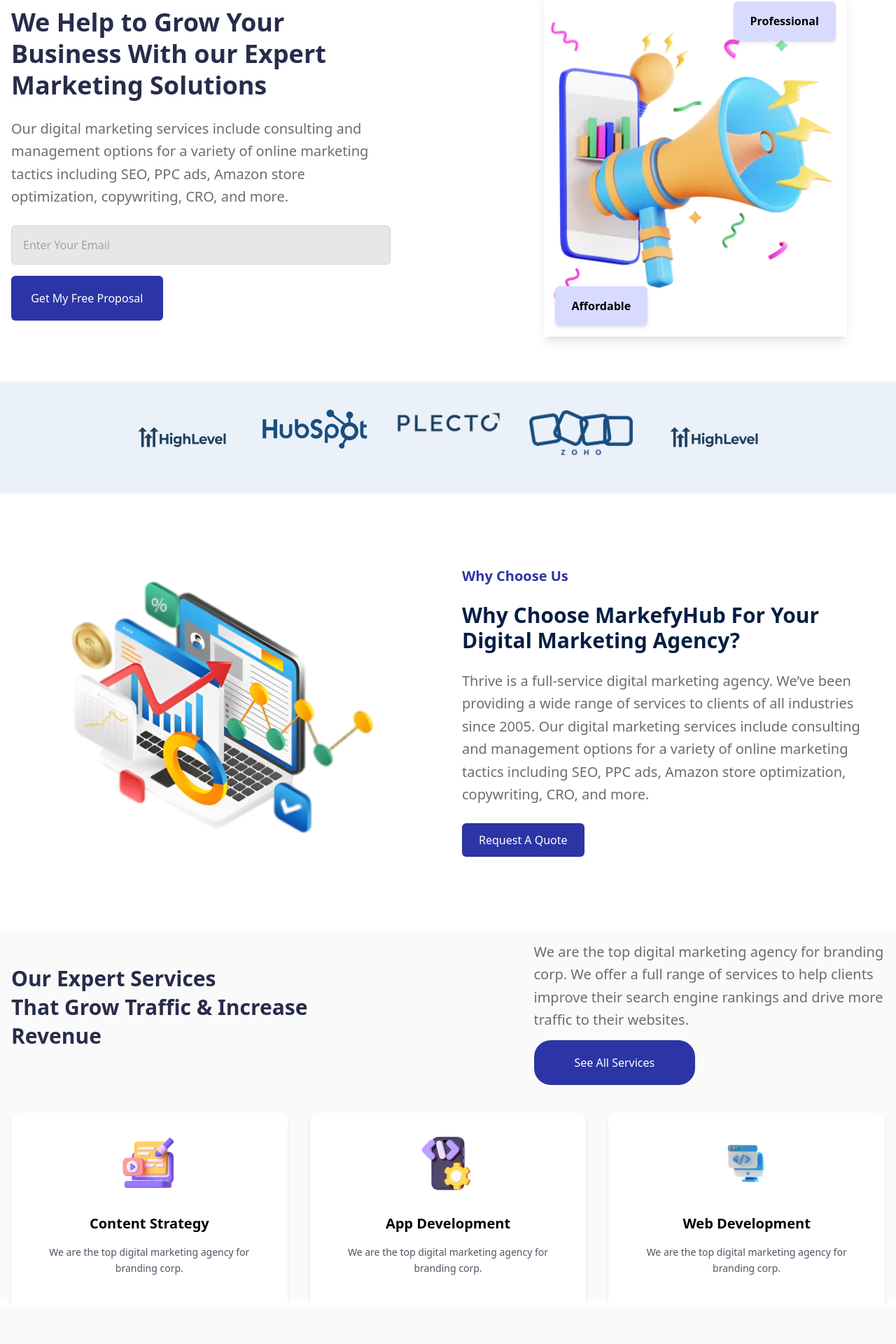
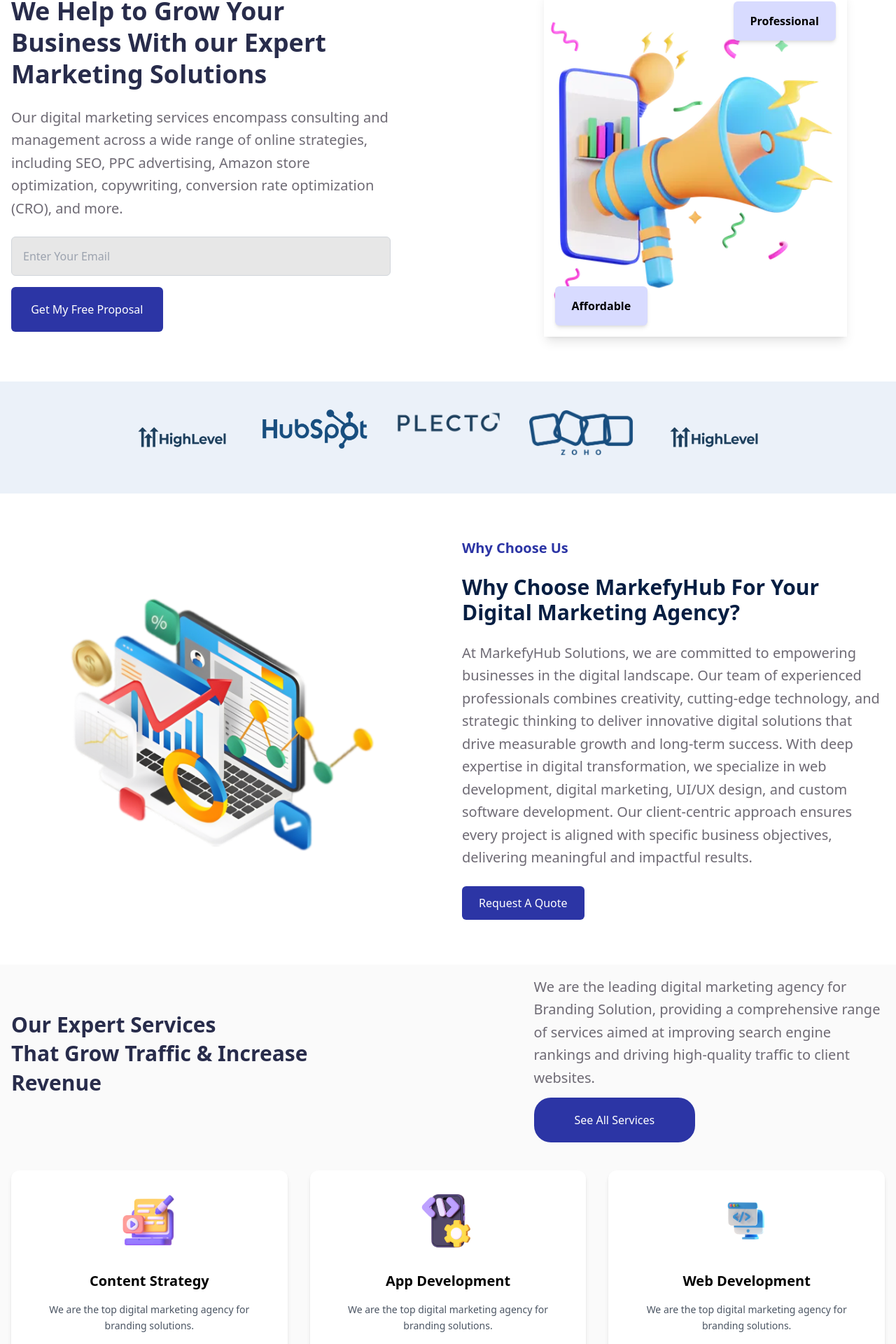
Before and after one commit to KhizarArif/Markefyhub_static, a Next.js app: page / in a window 1280 px wide. Shown: the part 159-2079 px from the top of the page at 70% size. Built offline with nearby package versions, Linux system fonts and the light colour scheme.

Commit message:
Bug Fixes

```diff
--- a/app/about/page.jsx
+++ b/app/about/page.jsx
@@ -69,9 +69,10 @@ export default function HeroSection() {
             We Help to Grow Your Business With our Expert Marketing Solutions
           </h1>
           <p className="text-[#6E6A74] leading-relaxed text-xl">
-            Our digital marketing services include consulting and management
-            options for a variety of online marketing tactics including SEO, PPC
-            ads, Amazon store optimization, copywriting, CRO, and more.
+            Our digital marketing services encompass consulting and management
+            across a range of online marketing strategies, including SEO, PPC
+            advertising, Amazon store optimization, copywriting, conversion rate
+            optimization (CRO), and more.
           </p>
         </div>
 
@@ -87,12 +88,8 @@ export default function HeroSection() {
       </section>
 
       <section className="w-full flex flex-wrap justify-center items-center gap-10 py-10 px-4 bg-[#EBF1F9]">
-        {[
-          "/main1.png",
-          "/main2.png",
-          "/main3.png",
-          "/main4.png",
-        ].map((logo, index) => (
+        {["/main1.png", "/main2.png", "/main3.png", "/main4.png"].map(
+          (logo, index) => (
             <div key={index} className="w-30 h-20 relative">
               <Image
                 src={logo}
@@ -102,7 +99,8 @@ export default function HeroSection() {
                 className="object-contain"
               />
             </div>
-        ))}
+          )
+        )}
       </section>
 
       <section className="w-full py-16 ">
@@ -122,8 +120,9 @@ export default function HeroSection() {
             </h2>
             <p className="text-[#6E6A74] leading-relaxed text-lg">
               With over a decade of experience in digital innovation, we have
-              helped hundreds of businesses transform their digital presence and
-              achieve remarkable growth through cutting-edge solutions.
+              empowered hundreds of businesses to transform their digital
+              presence and achieve significant growth through cutting-edge
+              solutions.
             </p>
             <button className="bg-[#2C35A5] text-white px-6 py-3 rounded-md mt-4">
               Learn More
@@ -164,15 +163,15 @@ export default function HeroSection() {
             Transforming Businesses Through Digital Innovation
           </h2>
           <p className="text-[#6E6A74] leading-relaxed text-xl">
-            At MarkefyHub Solutions, we are passionate about helping businesses
-            thrive in the digital landscape. Our team of experts combines
-            creativity, technology, and strategy to deliver exceptional digital
-            solutions that drive growth and success for our clients. With years
-            of experience in digital transformation, we specialize in web
+            At MarkefyHub Solutions, we are committed to empowering businesses
+            in the digital landscape. Our team of seasoned professionals
+            integrates creativity, technology, and strategic insight to deliver
+            innovative digital solutions that drive growth and success. With
+            extensive expertise in digital transformation, we specialize in web
             development, digital marketing, UI/UX design, and custom software
-            solutions. Our client-centric approach ensures that every project we
-            undertake is tailored to meet specific business objectives while
-            delivering measurable results.
+            development. Our client-centric approach ensures every project
+            aligns strategically with our clients' unique business goals,
+            delivering tangible and measurable results.
           </p>
 
           <div className="grid grid-cols-2 gap-4 text-sm">
@@ -188,7 +187,7 @@ export default function HeroSection() {
                 key={idx}
                 className="flex items-center gap-2 text-[#061E42] font-bold"
               >
-                ✅ {item}
+                ✔ {item}
               </div>
             ))}
           </div>
--- a/app/services/page.js
+++ b/app/services/page.js
@@ -41,7 +41,7 @@ const Services = () => {
                         Transform Your Business <br/> Through Digital Innovation
                     </h1>
                     <p className="text-[#6E6A74] leading-relaxed text-xl">
-                        We are the top digital marketing agency for branding corp. We offer a full range of services to help clients improve their search engine rankings and drive more traffic to their websites.
+                        We are the top digital marketing agency for branding solutions. We offer a full range of services to help clients improve their search engine rankings and drive more traffic to their websites.
                     </p>
                     <div className="flex flex-col gap-4 mt-4">
                         <button className="bg-[#2C35A5] w-[42%] text-white px-6 py-3 rounded-md h-[4rem]">
@@ -180,7 +180,7 @@ const Services = () => {
                         <div className='flex flex-col gap-3'>
                             <div className="max-w-4xl w-full px-4 md:px-0">
                                 <p className="text-[#6E6A74] text-xl text-left mt-4 leading-relaxed">
-                                    We are the top digital marketing agency for branding corp. We offer a full range of services to help clients improve their search engine rankings and drive more traffic to their websites.
+                                    We are the top digital marketing agency for branding solutions. We offer a full range of services to help clients improve their search engine rankings and drive more traffic to their websites.
                                 </p>
                             </div>
 
@@ -206,7 +206,7 @@ const Services = () => {
                                 <Image src={service.icon} alt={service.title} width={80} height={150} className="object-contain" />
                                 <h3 className="text-xl font-semibold mt-8">{service.title}</h3>
                                 <p className="text-gray-600 mt-4 text-sm leading-relaxed">
-                                    We are the top digital marketing agency for branding corp.
+                                    We are the top digital marketing agency for branding solutions.
                                 </p>
                             </div>
                         ))}
--- a/components/Feedback.js
+++ b/components/Feedback.js
@@ -12,8 +12,9 @@ const Feedback = () => {
             <span className="text-[#2C35A5]">Get in touch!</span>
           </h2>
           <p className="text-gray-700 mb-6">
-            We are a dynamic team of creative minds and strategic thinkers,
-            dedicated to helping businesses thrive in the digital landscape.
+            We are a dynamic team of creative professionals and strategic
+            thinkers dedicated to empowering businesses in the digital
+            landscape.
           </p>
 
           <div className="flex gap-4">
--- a/components/HeroSection.js
+++ b/components/HeroSection.js
@@ -77,11 +77,6 @@ const teams = [
     name: "Faizan",
     title: "Video Editor",
     image: "/Video_Editor.jpg",
-  },
-  {
-    name: "Abdul Aleem",
-    title: "Graphic Designer",
-    image: "/Graphic_Designer.jpg",
   },
   {
     name: "Ahmed",
--- a/components/HomePageService.jsx
+++ b/components/HomePageService.jsx
@@ -1,21 +1,21 @@
-'use client';
-import { motion } from 'framer-motion';
-import Image from 'next/image';
-import Link from 'next/link';
+"use client";
+import { motion } from "framer-motion";
+import Image from "next/image";
+import Link from "next/link";
 
 // Variants for scroll animation
 const fadeUp = {
   hidden: { opacity: 0, y: 40 },
-  visible: { opacity: 1, y: 0, transition: { duration: 0.6, ease: 'easeOut' } },
+  visible: { opacity: 1, y: 0, transition: { duration: 0.6, ease: "easeOut" } }
 };
 
 const container = {
   hidden: {},
   visible: {
     transition: {
-      staggerChildren: 0.2,
-    },
-  },
+      staggerChildren: 0.2
+    }
+  }
 };
 
 export default function HomePageService() {
@@ -36,7 +36,10 @@ export default function HomePageService() {
           whileInView="visible"
           viewport={{ once: true }}
         >
-          <motion.div className="max-w-4xl w-full px-4 md:px-0" variants={fadeUp}>
+          <motion.div
+            className="max-w-4xl w-full px-4 md:px-0"
+            variants={fadeUp}
+          >
             <h2 className="text-3xl font-bold text-[#282C4B] leading-snug text-left">
               Our Expert Services <br />
               That Grow Traffic & Increase <br />
@@ -47,10 +50,10 @@ export default function HomePageService() {
           <motion.div className="flex flex-col gap-3" variants={fadeUp}>
             <div className="max-w-4xl w-full px-4 md:px-0">
               <p className="text-[#6E6A74] text-xl text-left mt-4 leading-relaxed">
-                We are the top digital marketing agency for branding corp. We
-                offer a full range of services to help clients improve their
-                search engine rankings and drive more traffic to their
-                websites.
+                We are the leading digital marketing agency for Branding
+                Solution, providing a comprehensive range of services aimed at
+                improving search engine rankings and driving high-quality
+                traffic to client websites.
               </p>
             </div>
 
@@ -77,9 +80,9 @@ export default function HomePageService() {
           viewport={{ once: true }}
         >
           {[
-            { icon: '/home3.png', title: 'Content Strategy' },
-            { icon: '/home4.png', title: 'App Development' },
-            { icon: '/home5.png', title: 'Web Development' },
+            { icon: "/home3.png", title: "Content Strategy" },
+            { icon: "/home4.png", title: "App Development" },
+            { icon: "/home5.png", title: "Web Development" }
           ].map((service, idx) => (
             <motion.div
               key={idx}
@@ -95,7 +98,7 @@ export default function HomePageService() {
               />
               <h3 className="text-xl font-semibold mt-8">{service.title}</h3>
               <p className="text-gray-600 mt-4 text-sm leading-relaxed">
-                We are the top digital marketing agency for branding corp.
+                We are the top digital marketing agency for branding solutions.
               </p>
             </motion.div>
           ))}
--- a/components/IntroSection.jsx
+++ b/components/IntroSection.jsx
@@ -5,20 +5,19 @@ const textStagger = {
   hidden: {},
   show: {
     transition: {
-      staggerChildren: 0.2,
-    },
-  },
+      staggerChildren: 0.2
+    }
+  }
 };
 
 const fadeUp = {
   hidden: { opacity: 0, y: 30 },
-  show: { opacity: 1, y: 0 },
+  show: { opacity: 1, y: 0 }
 };
 
 export default function IntroSection() {
   return (
     <section className="flex flex-col md:flex-row items-center max-w-7xl w-full px-4 py-16 mx-auto gap-10">
-
       {/* Left Text Area with stagger */}
       <motion.div
         className="flex-1 space-y-6"
@@ -38,9 +37,10 @@ export default function IntroSection() {
           className="text-[#6E6A74] leading-relaxed text-xl"
           variants={fadeUp}
         >
-          Our digital marketing services include consulting and management
-          options for a variety of online marketing tactics including SEO, PPC
-          ads, Amazon store optimization, copywriting, CRO, and more.
+          Our digital marketing services encompass consulting and management
+          across a wide range of online strategies, including SEO, PPC
+          advertising, Amazon store optimization, copywriting, conversion rate
+          optimization (CRO), and more.
         </motion.p>
 
         <motion.div className="flex flex-col gap-4 mt-4" variants={fadeUp}>
--- a/components/Navbar.js
+++ b/components/Navbar.js
@@ -189,7 +189,7 @@ export default function Navbar() {
                             <li key={subIndex}>
                               <a
                                 href={subItem?.link}
-                                className="flex items-center gap-2"
+                                className="flex items-center gap-3 my-3"
                               >
                                 {subItem?.icon}
                                 {subItem?.title}
--- a/components/TestimonialsSection.jsx
+++ b/components/TestimonialsSection.jsx
@@ -5,18 +5,18 @@ const testimonials = [
   {
     text: "From start to finish, working with this team was a seamless experience...",
     name: "Theresa Webb",
-    title: "CEO of Redbird Company",
+    title: "CEO of Redbird Company"
   },
   {
     text: "Working with Markefyhub has been an incredible experience...",
     name: "Alan Baker",
-    title: "CEO of Redbird Company",
+    title: "CEO of Redbird Company"
   },
   {
     text: "Their team delivered on time and within budget...",
     name: "Michael Smith",
-    title: "CTO of Redbird Company",
-  },
+    title: "CTO of Redbird Company"
+  }
 ];
 
 export default function TestimonialSection() {
@@ -34,31 +34,25 @@ export default function TestimonialSection() {
   const cardVariants = {
     left: {
       hidden: { opacity: 0, x: -100 },
-      visible: { opacity: 1, x: 0, transition: { duration: 0.6 } },
+      visible: { opacity: 1, x: 0, transition: { duration: 0.6 } }
     },
     middle: {
       hidden: { opacity: 0, y: -100 },
-      visible: { opacity: 1, y: 0, transition: { duration: 0.6 } },
+      visible: { opacity: 1, y: 0, transition: { duration: 0.6 } }
     },
     right: {
       hidden: { opacity: 0, x: 100 },
-      visible: { opacity: 1, x: 0, transition: { duration: 0.6 } },
-    },
+      visible: { opacity: 1, x: 0, transition: { duration: 0.6 } }
+    }
   };
 
   return (
     <section className="w-full py-16 bg-[#2C35A5] text-white text-center relative overflow-hidden">
-      <h2 className="text-4xl font-bold mb-4">
-        Hear what our
-        <span className="bg-white text-[#2C35A5] px-2 py-1 rounded">
-          amazing
-        </span>
-        customers say
-      </h2>
+      <h2 className="text-4xl font-bold mb-4">What our clients are saying.</h2>
       <p className="max-w-xl mx-auto text-lg mb-10">
-        Read through our testimonials to see why our clients love working with
-        us and how we can help you achieve your business goals through creative
-        and effective design.
+        Explore our testimonials to discover why clients value partnering with
+        us and how our creative, results-driven design solutions can help you
+        achieve your business goals.
       </p>
 
       <div className="flex justify-center gap-6 px-4">
--- a/components/WhyChooseUs.jsx
+++ b/components/WhyChooseUs.jsx
@@ -9,9 +9,9 @@ const fadeVariant = {
     y: 0,
     transition: {
       duration: 0.6,
-      ease: "easeOut",
-    },
-  },
+      ease: "easeOut"
+    }
+  }
 };
 
 export default function WhyChooseUs() {
@@ -53,11 +53,15 @@ export default function WhyChooseUs() {
           Why Choose MarkefyHub For Your Digital Marketing Agency?
         </h2>
         <p className="text-[#6E6A74] leading-relaxed text-xl">
-          Thrive is a full-service digital marketing agency. We’ve been
-          providing a wide range of services to clients of all industries since
-          2005. Our digital marketing services include consulting and management
-          options for a variety of online marketing tactics including SEO, PPC
-          ads, Amazon store optimization, copywriting, CRO, and more.
+          At MarkefyHub Solutions, we are committed to empowering businesses in
+          the digital landscape. Our team of experienced professionals combines
+          creativity, cutting-edge technology, and strategic thinking to deliver
+          innovative digital solutions that drive measurable growth and
+          long-term success. With deep expertise in digital transformation, we
+          specialize in web development, digital marketing, UI/UX design, and
+          custom software development. Our client-centric approach ensures every
+          project is aligned with specific business objectives, delivering
+          meaningful and impactful results.
         </p>
 
         <motion.button
```
Also changed, not shown: app/blog/page.jsx (+18 -18 lines), app/contact/page.js (+4 -3 lines), components/MarketingSection.jsx (+6 -6 lines), 1 other file (tests, documents, lock files or other folders). Lines whose indentation alone changed are shown as unchanged.
